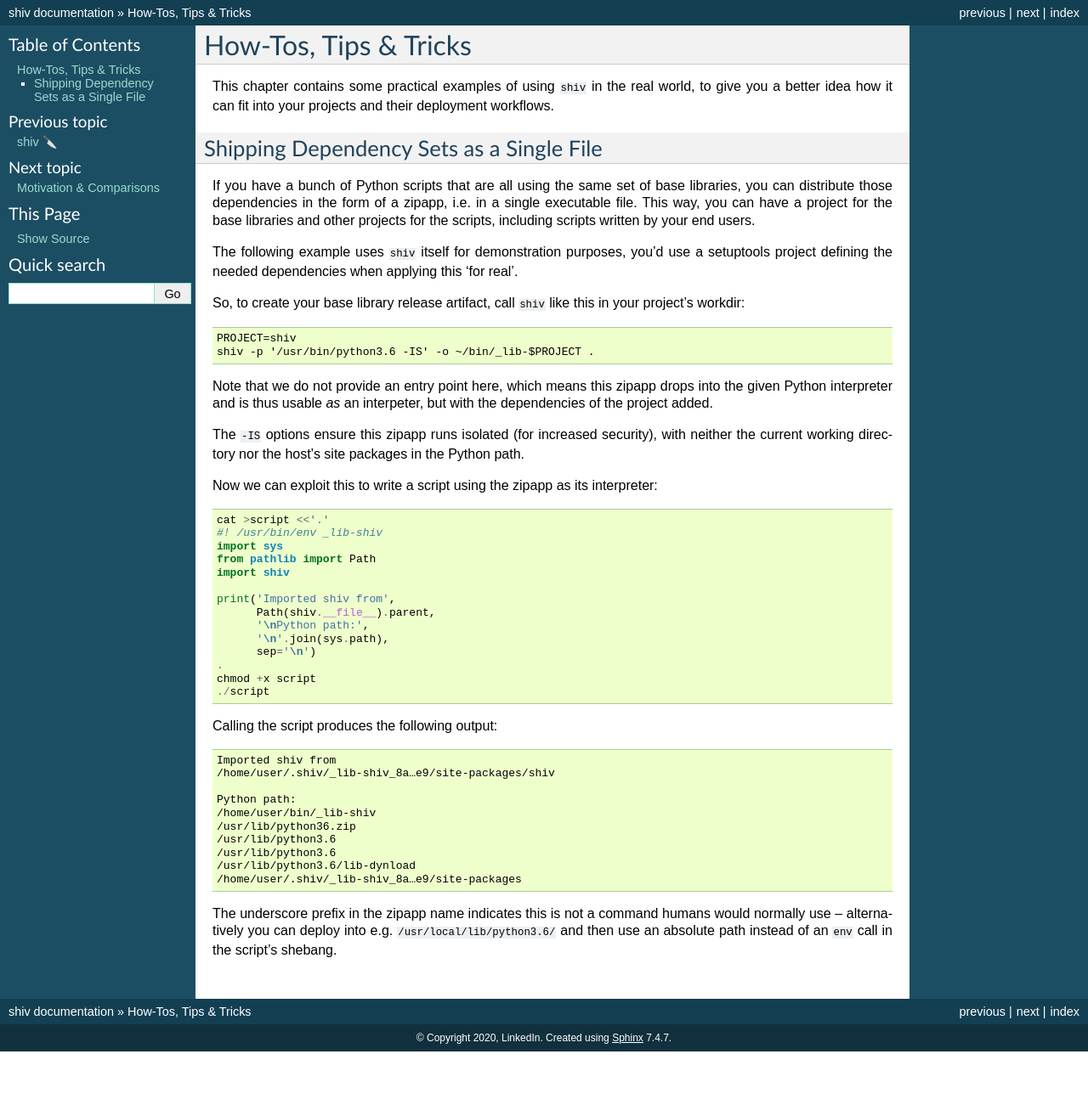
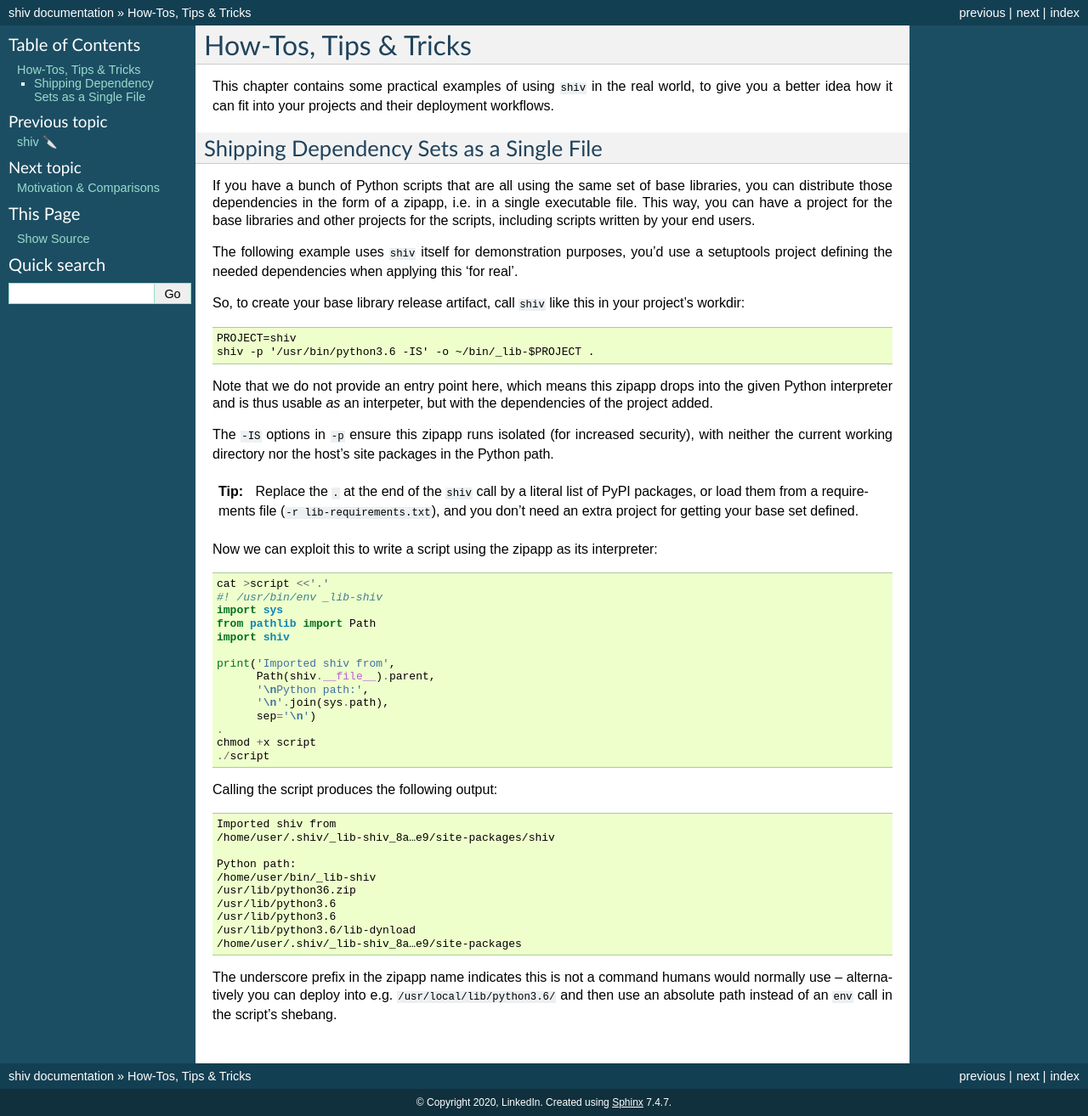
Before and after one commit to linkedin/shiv, a Sphinx documentation site: the page built from docs/how-tos.rst, in a window 1280 px wide. Shown: the whole page at 85% size. Built offline with Sphinx 7.4.7, drawn with Linux system fonts in a browser that asks for light colours; pages that are not in the unit, such as notebooks, are missing from menus; before the commit the page ends 1238 px from its top, so only the background shows below that.

Commit message:
lib how-to: tip on using a literal list of packages

```diff
--- a/docs/how-tos.rst
+++ b/docs/how-tos.rst
@@ -31,9 +31,16 @@ Note that we do not provide an entry point here, which means this zipapp
 drops into the given Python interpreter and is thus usable *as* an
 interpeter, but with the dependencies of the project added.
 
-The ``-IS`` options ensure this zipapp runs isolated (for increased security),
+The ``-IS`` options in ``-p`` ensure this zipapp runs isolated (for increased security),
 with neither the current working directory
 nor the host's site packages in the Python path.
+
+.. tip::
+
+    Replace the ``.`` at the end of the ``shiv`` call
+    by a literal list of PyPI packages,
+    or load them from a requirements file (``-r lib-requirements.txt``),
+    and you don't need an extra project for getting your base set defined.
 
 Now we can exploit this to write a script using the zipapp as its interpreter::
 
```
